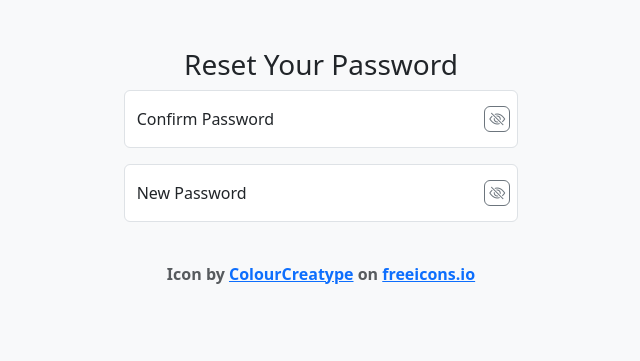
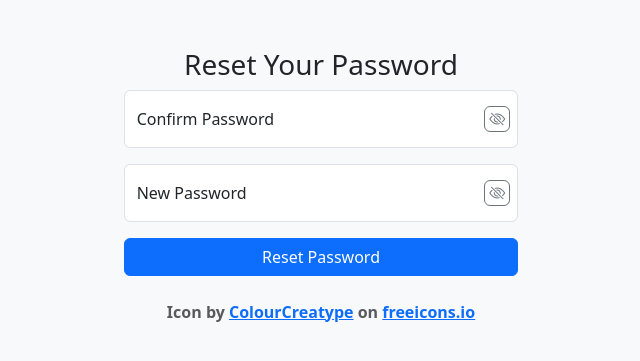
Before and after one commit to ChaitanyaShah21/Woofer, a Flask app: template templates/reset_password.html in a window 1280 px wide. Shown: the top 361 px of the page, without its empty margins (319-959 px from the left). Run offline with Flask 3, Linux system fonts and the light colour scheme; the template is opened without the code that fills it, so the values that code supplies are empty.

Commit message:
missing submit button

```diff
--- a/templates/reset_password.html
+++ b/templates/reset_password.html
@@ -48,6 +48,10 @@
             </div>
         {% endif %}
     </div>
+    <div class="d-grid mt-3">
+      <button type="submit" class="btn btn-primary">Reset Password</button>
+    </div>
+</form>
 
 
 
```
